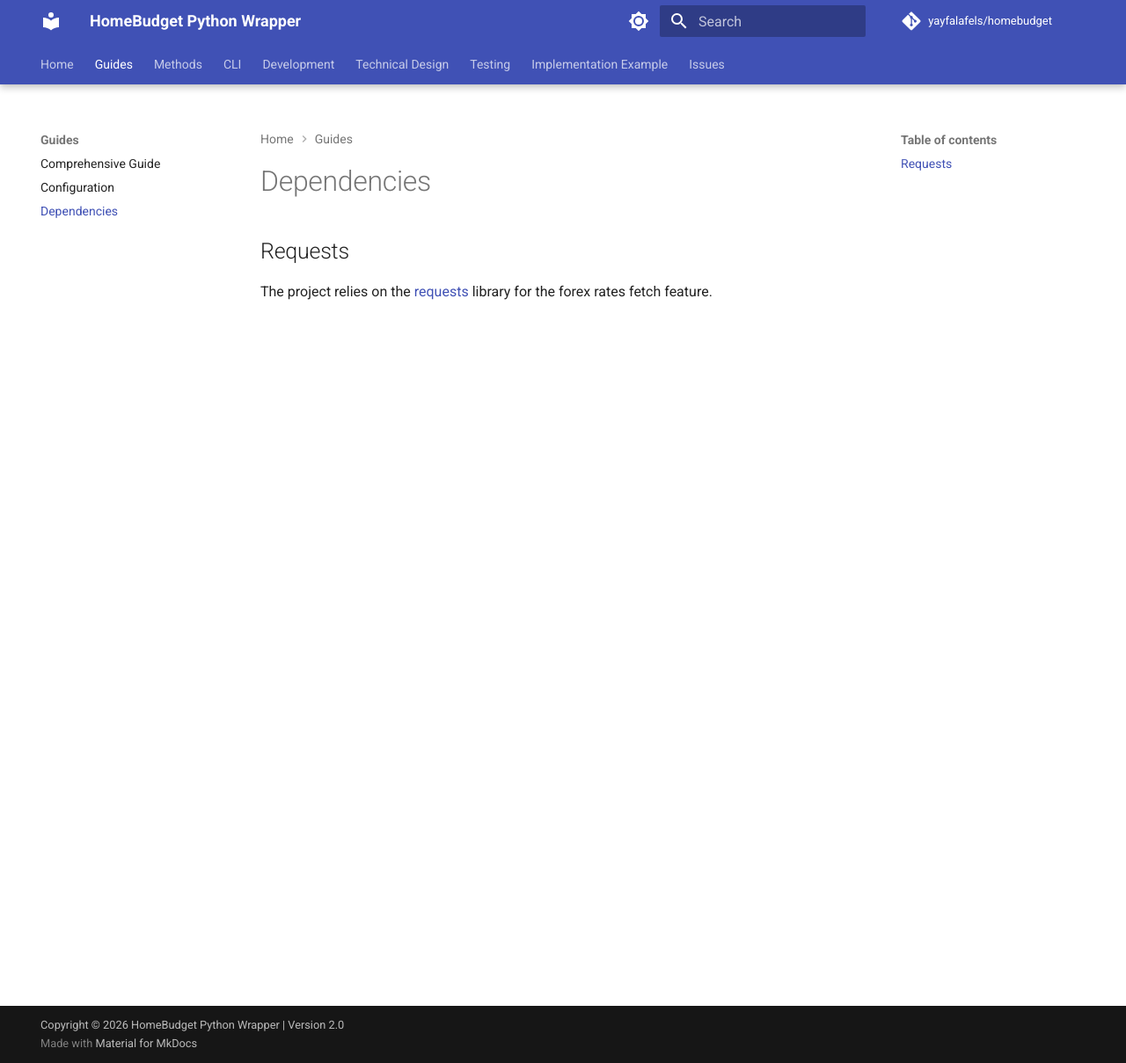
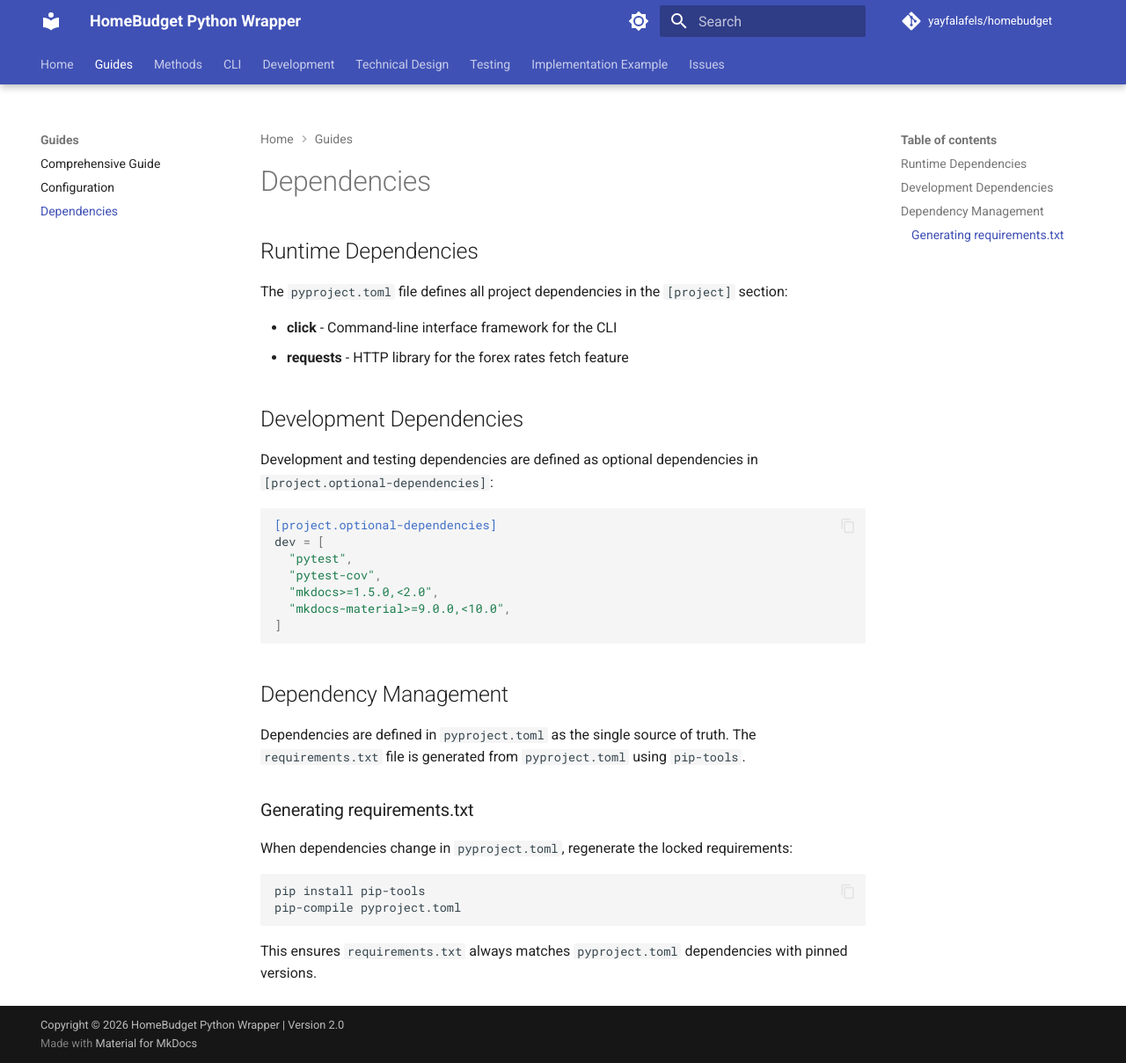
Before and after one commit to yayfalafels/homebudget, an MkDocs documentation site: the page built from docs/dependencies.md, in a window 1280 px wide and 1209 px high. Shown: the whole window at 88% size. Built offline with MkDocs 1.6.1 and Material for MkDocs 9.7.7, drawn with Linux system fonts in a browser that asks for light colours; comment, search, counter and statistics services are not loaded.

Commit message:
dev: [v2.0.1] package and deploy as wheel deprecate requirements.txt to *.toml

````diff
--- a/docs/dependencies.md
+++ b/docs/dependencies.md
@@ -1,5 +1,37 @@
 # Dependencies
 
-## Requests
+## Runtime Dependencies
 
-The project relies on the [requests](https://pypi.org/project/requests/) library for the forex rates fetch feature.
+The `pyproject.toml` file defines all project dependencies in the `[project]` section:
+
+- **click** - Command-line interface framework for the CLI
+- **requests** - HTTP library for the forex rates fetch feature
+
+## Development Dependencies
+
+Development and testing dependencies are defined as optional dependencies in `[project.optional-dependencies]`:
+
+```toml
+[project.optional-dependencies]
+dev = [
+  "pytest",
+  "pytest-cov",
+  "mkdocs>=1.5.0,<2.0",
+  "mkdocs-material>=9.0.0,<10.0",
+]
+```
+
+## Dependency Management
+
+Dependencies are defined in `pyproject.toml` as the single source of truth. The `requirements.txt` file is generated from `pyproject.toml` using `pip-tools`.
+
+### Generating requirements.txt
+
+When dependencies change in `pyproject.toml`, regenerate the locked requirements:
+
+```bash
+pip install pip-tools
+pip-compile pyproject.toml
+```
+
+This ensures `requirements.txt` always matches `pyproject.toml` dependencies with pinned versions.
--- a/docs/developer-guide.md
+++ b/docs/developer-guide.md
@@ -23,13 +23,14 @@
 
 ## Setup
 
-Run the setup script to create or update env and install requirements.
+Run the setup script to create or update env and install dependencies.
 
 Windows
 
 ```bash
-\.scripts\cmd\setup-env.cmd
+\.\scripts\cmd\setup-env.cmd
 .\env\Scripts\activate
+pip install -e .[dev]
 ```
 
 Bash
@@ -37,7 +38,10 @@
 ```bash
 ./.scripts/bash/setup-env.sh
 source env/bin/activate
+pip install -e .[dev]
 ```
+
+This installs both runtime and development dependencies from `pyproject.toml`.
 
 use a separate python interpreter environment for development work to avoid conflicts with the HomeBudget app.
 use scripts in `.dev/.scripts/*` and interpreter at `.dev/env` and requirements in `.dev/requirements.txt` for development utilities and diagnostics to keep them separate from the main wrapper code and dependencies. This prevents conflicts with the HomeBudget app's Python environment and allows for safe experimentation with helper tools without risking stability of the wrapper or the app.
--- a/docs/test-guide.md
+++ b/docs/test-guide.md
@@ -42,7 +42,7 @@
 ### For All Tests
 
 - Python 3.12+
-- Wrapper installed in editable mode: `pip install -e .`
+- Wrapper installed in editable mode with development dependencies: `pip install -e .[dev]`
 - Development environment configured per [Developer Guide](developer-guide.md)
 
 ### For Manual Tests — SIT and UAT
````
Also changed, not shown: docs/user-guide.md (+11 -2 lines), pyproject.toml (+9 -0 lines), 3 other files.
